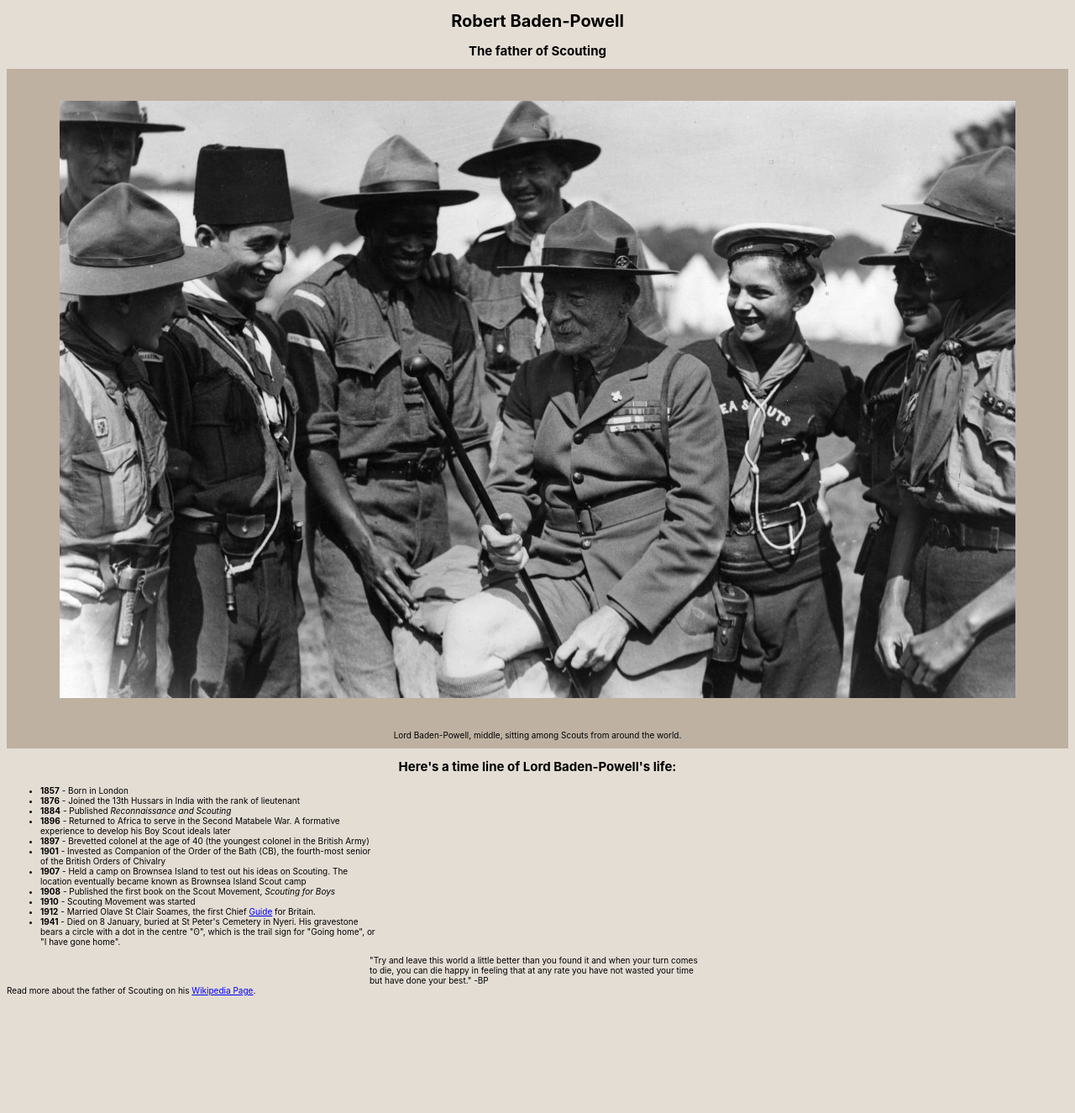
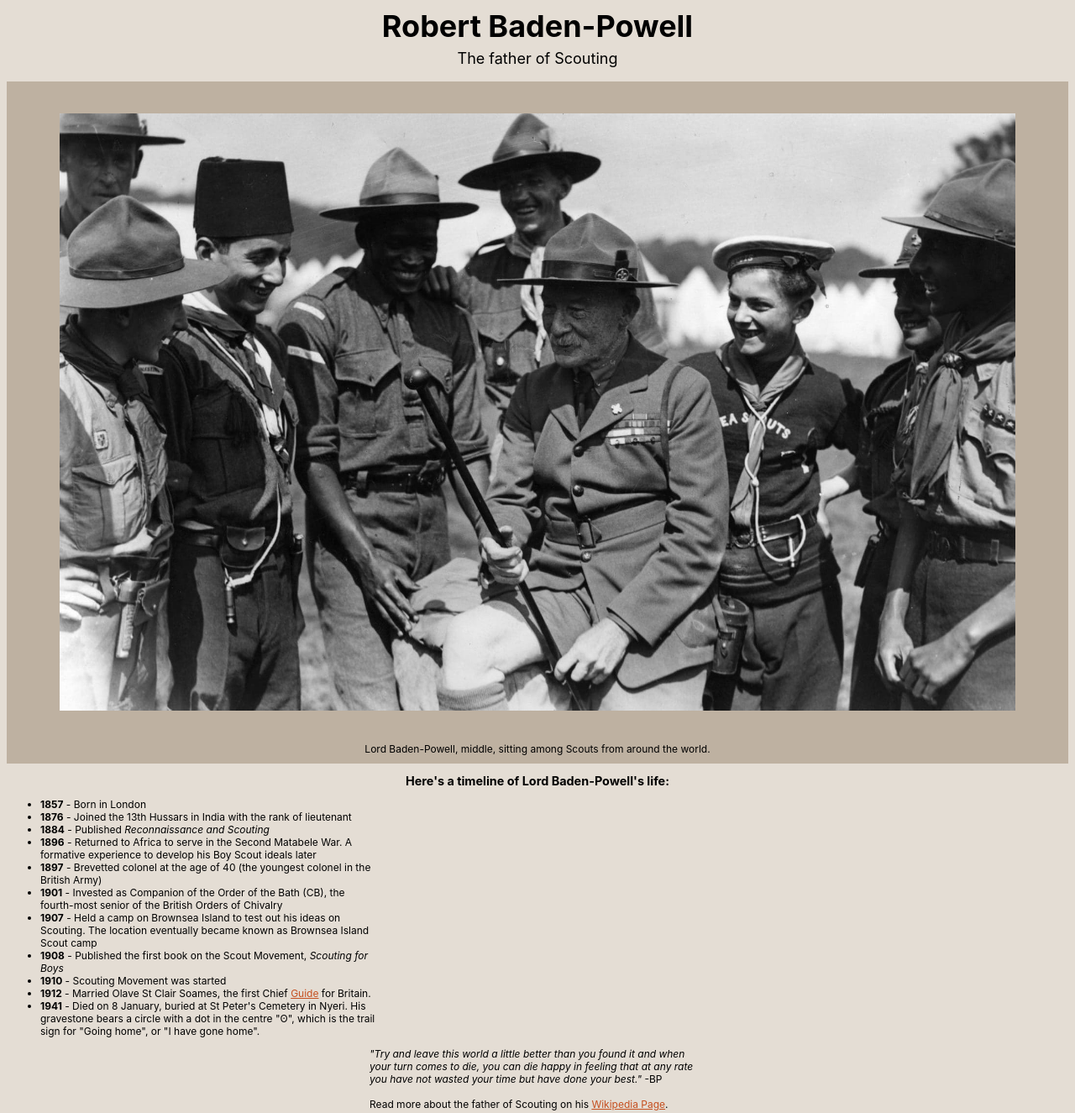
Before and after one commit to melvinkokxw/basic-pages, a plain HTML site: page bp-tribute-page/index.html in a window 1280 px wide. Shown: the whole page at 84% size. Before the commit the page ends 1193 px from the top, so only its background shows below. Drawn offline with Linux system fonts and the light colour scheme.

Commit message:
adjusted styling

```diff
--- a/bp-tribute-page/css/master.css
+++ b/bp-tribute-page/css/master.css
@@ -3,11 +3,14 @@ html {
   --color2: #BEB1A1;
   --color3: #C54F1F;
   font-family: -apple-system, BlinkMacSystemFont, "Segoe UI", "Roboto", "Helvetica Neue", Arial, sans-serif;
-  font-size: 10px;
+  font-size: 12px;
 }
 
 header {
+  margin: 20px auto 20px auto;
   text-align: center;
+  font-size: 1.5rem;
+  line-height: 1.2rem;
 }
 
 #main {
@@ -39,6 +42,7 @@ header {
 
 #tribute-info h2 {
   text-align: center;
+  font-size: 1.2rem;
 }
 
 #events-list {
@@ -51,3 +55,7 @@ p {
   max-width: 400px;
   text-align: left;
 }
+
+a {
+  color: #C54F1F;
+}
--- a/bp-tribute-page/index.html
+++ b/bp-tribute-page/index.html
@@ -12,14 +12,14 @@
 <body id="main">
   <header id="title">
     <h1>Robert Baden-Powell</h1>
-    <h2>The father of Scouting</h2>
+    <span>The father of Scouting</span>
   </header>
   <figure id="img-div">
     <img src="./resources/header-pic.jpg" alt="" id="image">
     <figcaption id="img-caption">Lord Baden-Powell, middle, sitting among Scouts from around the world.</figcaption>
   </figure>
   <article id="tribute-info">
-    <h2>Here's a time line of Lord Baden-Powell's life:</h2>
+    <h2>Here's a timeline of Lord Baden-Powell's life:</h2>
     <ul id="events-list">
       <li><strong>1857</strong> - Born in London</li>
       <li><strong>1876</strong> - Joined the 13th Hussars in India with the rank of lieutenant</li>
@@ -34,9 +34,9 @@
       <li><strong>1941</strong> - Died on 8 January, buried at St Peter's Cemetery in Nyeri. His gravestone bears a circle with a dot in the centre "ʘ", which is the trail sign for "Going home", or "I have gone home".</li>
     </ul>
 
-    <p id="quote">"Try and leave this world a little better than you found it and when your turn comes to die, you can die happy in feeling that at any rate you have not wasted your time but have done your best." -BP</p>
+    <p id="quote"><em>"Try and leave this world a little better than you found it and when your turn comes to die, you can die happy in feeling that at any rate you have not wasted your time but have done your best."</em> -BP</p><br>
 
-    Read more about the father of Scouting on his <a href="https://en.wikipedia.org/wiki/Robert_Baden-Powell,_1st_Baron_Baden-Powell" target="_blank" id="tribute-link">Wikipedia Page</a>.
+    <p>Read more about the father of Scouting on his <a href="https://en.wikipedia.org/wiki/Robert_Baden-Powell,_1st_Baron_Baden-Powell" target="_blank" id="tribute-link">Wikipedia Page</a>.</p>
   </article>
 </body>
 
```
